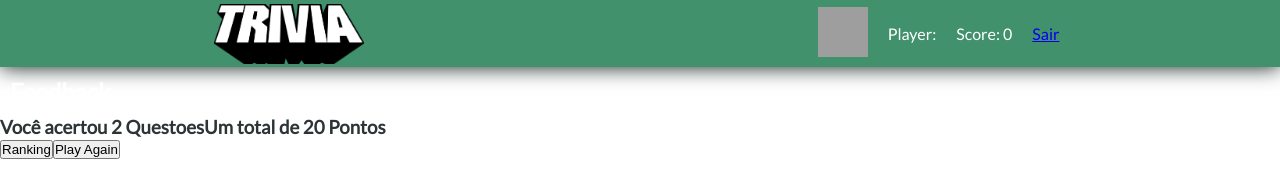
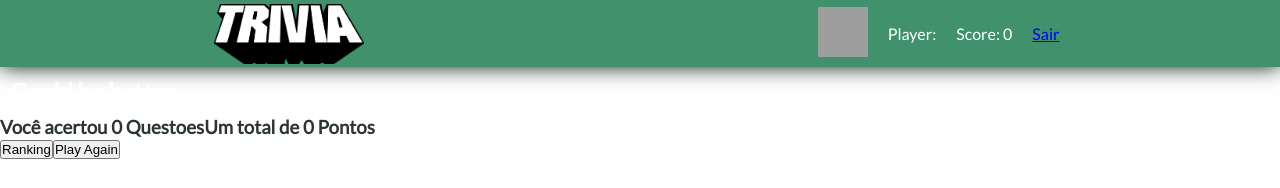
Before and after one commit to PedrHenrick/Trivia, a React (Create React App) app: page /feedback in a window 1280 px wide. Shown: the top 188 px of the page. Built offline with nearby package versions, Linux system fonts and the light colour scheme; grey boxes are pictures that could not be loaded.

Commit message:
requisito 13

```diff
--- a/src/components/Question.js
+++ b/src/components/Question.js
@@ -5,19 +5,29 @@ import { withRouter } from 'react-router-dom';
 import PropTypes from 'prop-types';
 import Button from './Forms/Button';
 import Random from './Random';
-import { countdownActionCreator, arrIsShuffle, addScoreAction } from '../redux/Action';
+import { countdownActionCreator,
+  arrIsShuffle,
+  addScoreAction,
+  correctAnswersAction } from '../redux/Action';
 import QuestionTimer from './QuestionTimer';
 
 class Question extends Component {
   state = {
     numberLoop: 0,
     classCategory: '',
+    correctAnswers: 0,
   }
 
   componentDidMount() {
     const MAX_COLORS = 5;
     const classCategory = `color-${Math.floor(Math.random() * MAX_COLORS)}`;
     this.setState({ classCategory });
+  }
+
+  componentDidUpdate() {
+    const { correctAnswers } = this.state;
+    const { dispatch } = this.props;
+    dispatch(correctAnswersAction(correctAnswers));
   }
 
   getScoreDifficulty = (difficulty) => {
@@ -56,6 +66,7 @@ class Question extends Component {
 
     if (currentQuestion.correct_answer === target.textContent) {
       const score = POINTS + (time * level);
+      this.setState((prevState) => ({ correctAnswers: prevState.correctAnswers + 1 }));
       dispatch(addScoreAction(score));
       this.saveScoreInLocalstorage(score);
     }
--- a/src/pages/Feedback.js
+++ b/src/pages/Feedback.js
@@ -1,4 +1,6 @@
 import React, { Component } from 'react';
+import { connect } from 'react-redux';
+import PropTypes from 'prop-types';
 import Button from '../components/Forms/Button';
 import Header from '../components/Header';
 
@@ -7,15 +9,41 @@ class Feedback extends Component {
 
   handleClickPlayAgain = () => {}
 
+  displayMessage = (correctAnswers) => {
+    let message;
+    const MAX_POINTS = 3;
+    if (correctAnswers < MAX_POINTS) {
+      message = 'Could be better...';
+    } else {
+      message = 'Well Done!';
+    }
+    return message;
+  }
+
   render() {
+    const { score, correctAnswers } = this.props;
+    const message = this.displayMessage(correctAnswers);
+
     return (
       <div className="feedback-container">
         <Header />
         <div className="feedback_headings">
-          <h2 data-testid="feedback-text">Feedback</h2>
+          <h2 data-testid="feedback-text">{ message }</h2>
           <h3>
-            <span>Você acertou 2 Questoes</span>
-            <span>Um total de 20 Pontos</span>
+            <span>
+              Você acertou
+              {' '}
+              { correctAnswers }
+              {' '}
+              Questoes
+            </span>
+            <span>
+              Um total de
+              {' '}
+              { score }
+              {' '}
+              Pontos
+            </span>
           </h3>
         </div>
         <div className="feedback_controls">
@@ -27,4 +55,19 @@ class Feedback extends Component {
   }
 }
 
-export default Feedback;
+const mapStateToProps = (state) => ({
+  score: state.player.score,
+  correctAnswers: state.player.correctAnswers,
+});
+
+Feedback.defaultProps = {
+  score: 0,
+  correctAnswers: 0,
+};
+
+Feedback.propTypes = {
+  score: PropTypes.number,
+  correctAnswers: PropTypes.number,
+};
+
+export default connect(mapStateToProps)(Feedback);
--- a/src/redux/Action/index.js
+++ b/src/redux/Action/index.js
@@ -1,4 +1,4 @@
-import { ADD_SCORE, LOGIN_USER } from '../Reducer/loginReducer';
+import { ADD_CORRECT_ANSWERS, ADD_SCORE, LOGIN_USER } from '../Reducer/loginReducer';
 import { FETCH_TOKEN } from '../Reducer/tokenReducer';
 import { COUNTDOWN } from '../Reducer/countdownReducer';
 import { ARR_SHUFFLE } from '../Reducer/cardReducer';
@@ -36,3 +36,10 @@ export const addScoreAction = (score) => ({
     score,
   },
 });
+
+export const correctAnswersAction = (correctAnswers) => ({
+  type: ADD_CORRECT_ANSWERS,
+  payload: {
+    correctAnswers,
+  },
+});
--- a/src/redux/Reducer/loginReducer.js
+++ b/src/redux/Reducer/loginReducer.js
@@ -1,5 +1,6 @@
 export const LOGIN_USER = 'LOGIN_USER';
 export const ADD_SCORE = 'ADD_SCORE';
+export const ADD_CORRECT_ANSWERS = 'ADD_CORRECT_ANSWERS';
 
 const INITIAL_STATE = {
   name: '',
@@ -20,6 +21,11 @@ const loginReducer = (state = INITIAL_STATE, action) => {
       ...state,
       score: action.payload.score,
     });
+  case ADD_CORRECT_ANSWERS:
+    return ({
+      ...state,
+      correctAnswers: action.payload.correctAnswers,
+    });
 
   default:
     return state;
```
